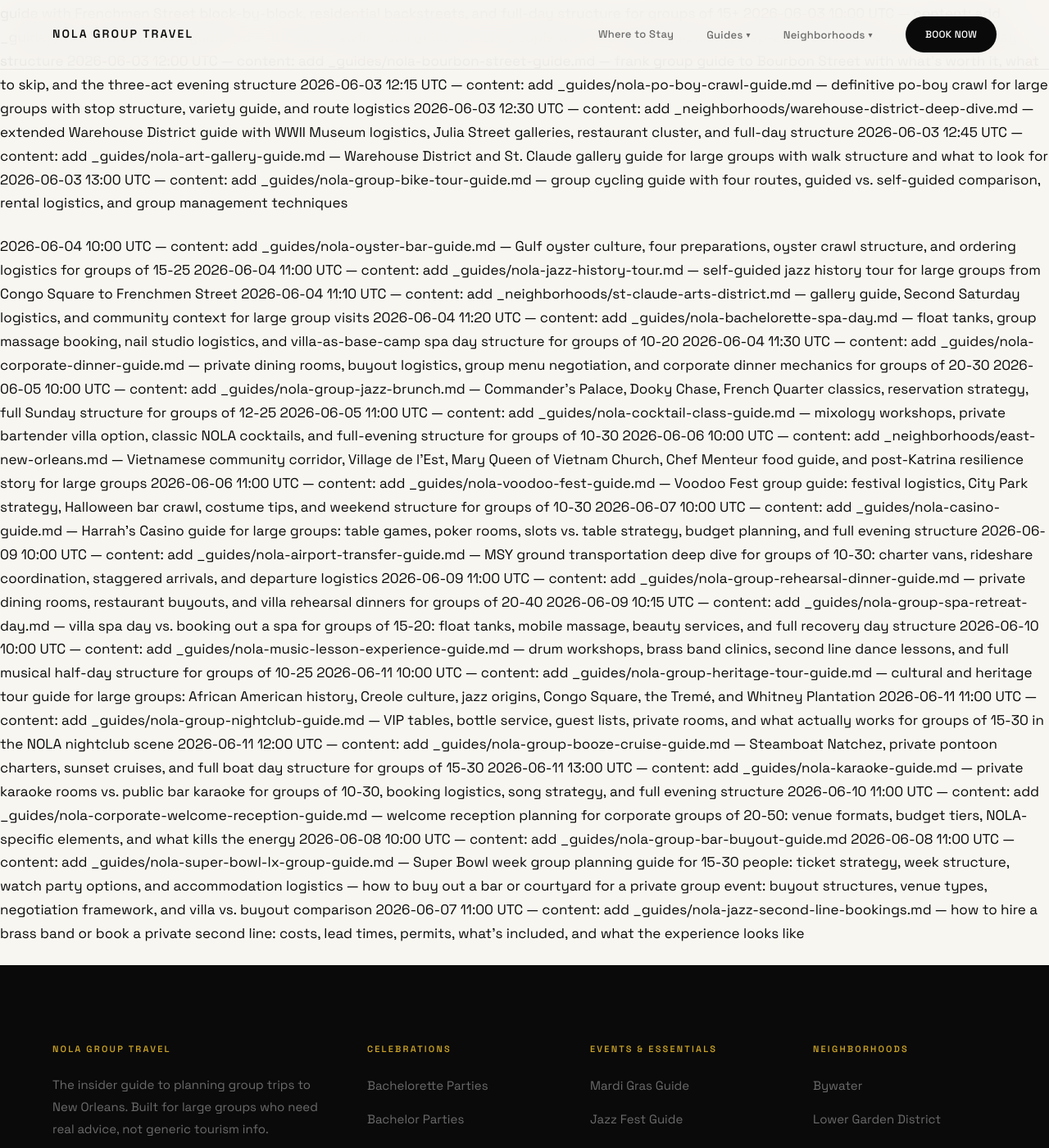
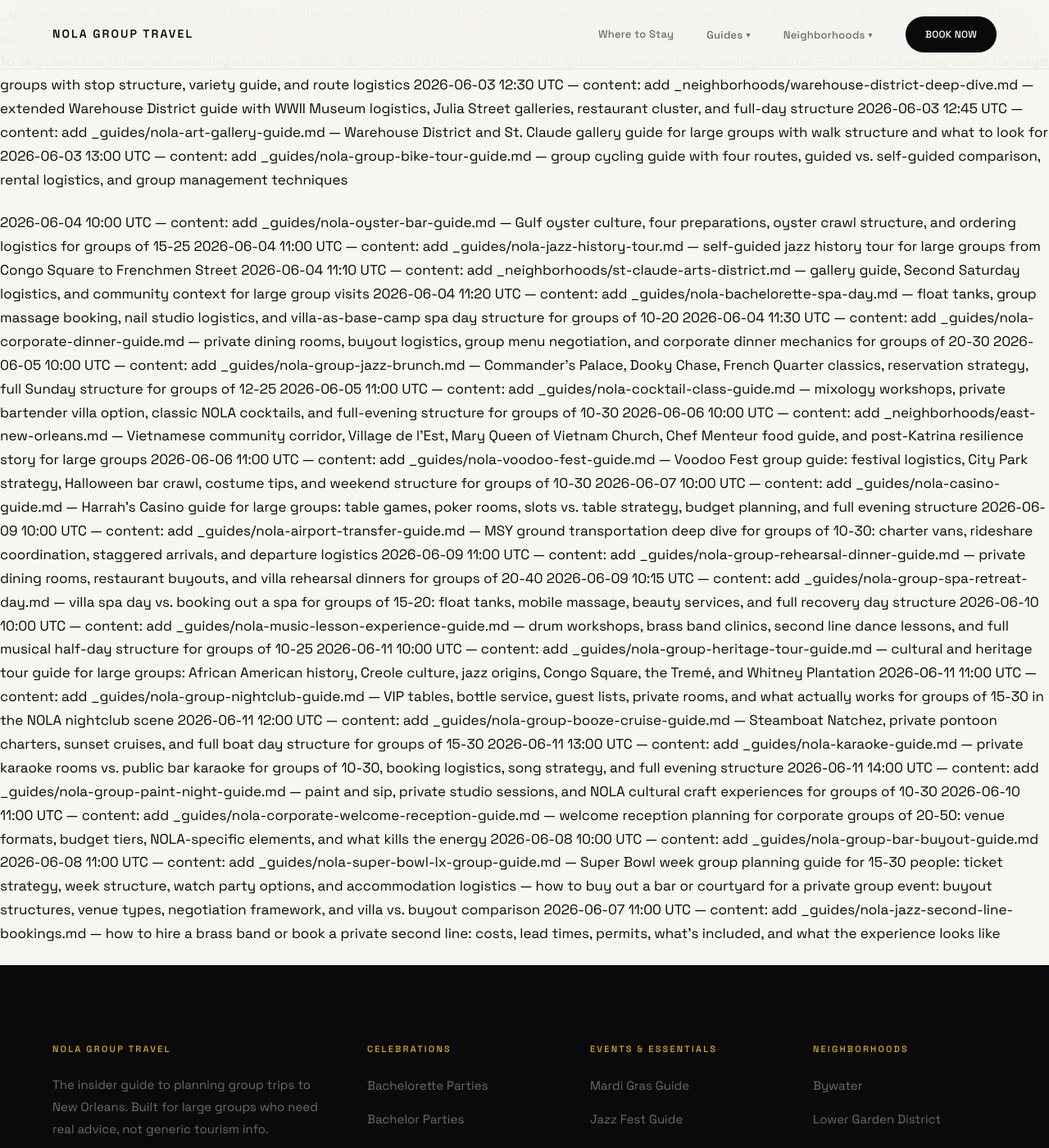
Before and after one commit to sjworth-dev/nola-group-travel, a Jekyll site: the page built from ROADMAP.md, in a window 1280 px wide and 1400 px high, scrolled down 13862 px. Shown: the whole window at 82% size. Built offline with Jekyll 4.4.1, drawn with Linux system fonts in a browser that asks for light colours; some web fonts are replaced; our own code applies the rules of GitHub Pages for plain Markdown files; part of the change alters nothing that is shown; some of the changed text lies outside the part shown.

Commit message:
content: add _guides/nola-group-paint-night-guide.md
Paint and sip, private studio sessions, NOLA cultural craft experiences,
and mobile villa-based art events for groups of 10-30. Covers booking
logistics, BYOB vs. studio bar, format comparison, and group dynamics.

https://claude.ai/code/session_01Co7wrdR59mGtRgY1cJvFb9

```diff
--- a/ROADMAP.md
+++ b/ROADMAP.md
@@ -97,7 +97,6 @@ New guides go in `_guides/<slug>.md`. New neighborhood pages go in `_neighborhoo
 
 ## Up Next
 
-- `_guides/nola-group-paint-night-guide.md` — Paint and sip events, private art classes, and creative group experiences for 10-30 people in New Orleans: booking logistics, what to expect, and how to combine with dinner
 - `_guides/nola-group-late-night-food-guide.md` — Where large groups eat after midnight: open-late kitchens, 24-hour spots, delivery options, and the 2am food run logistics for 10-30 people
 - `_guides/nola-group-morning-routine-guide.md` — Villa mornings for large groups: coffee logistics, breakfast strategy, farmer's markets, and how to structure the first two hours before the day begins
 
@@ -105,6 +104,7 @@ New guides go in `_guides/<slug>.md`. New neighborhood pages go in `_neighborhoo
 
 ## Done
 
+- 2026-06-11 — `_guides/nola-group-paint-night-guide.md`
 - 2026-06-11 — `_guides/nola-karaoke-guide.md`
 - 2026-06-11 — `_guides/nola-group-booze-cruise-guide.md`
 - 2026-06-11 — `_guides/nola-group-nightclub-guide.md`
@@ -408,6 +408,7 @@ New guides go in `_guides/<slug>.md`. New neighborhood pages go in `_neighborhoo
 2026-06-11 11:00 UTC — content: add _guides/nola-group-nightclub-guide.md — VIP tables, bottle service, guest lists, private rooms, and what actually works for groups of 15-30 in the NOLA nightclub scene
 2026-06-11 12:00 UTC — content: add _guides/nola-group-booze-cruise-guide.md — Steamboat Natchez, private pontoon charters, sunset cruises, and full boat day structure for groups of 15-30
 2026-06-11 13:00 UTC — content: add _guides/nola-karaoke-guide.md — private karaoke rooms vs. public bar karaoke for groups of 10-30, booking logistics, song strategy, and full evening structure
+2026-06-11 14:00 UTC — content: add _guides/nola-group-paint-night-guide.md — paint and sip, private studio sessions, and NOLA cultural craft experiences for groups of 10-30
 2026-06-10 11:00 UTC — content: add _guides/nola-corporate-welcome-reception-guide.md — welcome reception planning for corporate groups of 20-50: venue formats, budget tiers, NOLA-specific elements, and what kills the energy
 2026-06-08 10:00 UTC — content: add _guides/nola-group-bar-buyout-guide.md
 2026-06-08 11:00 UTC — content: add _guides/nola-super-bowl-lx-group-guide.md — Super Bowl week group planning guide for 15-30 people: ticket strategy, week structure, watch party options, and accommodation logistics — how to buy out a bar or courtyard for a private group event: buyout structures, venue types, negotiation framework, and villa vs. buyout comparison
--- /dev/null
+++ b/_guides/nola-group-paint-night-guide.md
@@ -0,0 +1,168 @@
+---
+title: "Paint & Sip and Group Art Experiences in New Orleans"
+description: "Paint and sip events, private art classes, and creative group experiences for 10-30 people in New Orleans. How to book, what to expect, and how to combine with dinner or villa time."
+category: "Activities"
+card_title: "Paint & Sip for Large Groups"
+card_description: "Private art classes, paint and sip events, and creative experiences for groups of 10-30. How to book and what to expect."
+date: 2026-06-11
+---
+
+New Orleans is one of the better cities in America to do a paint-and-sip or group art experience, and not just because alcohol is involved. The city has a genuine visual art culture — dozens of working galleries, a thriving studio scene, and a tradition of art tied to the city's musical and cultural heritage. When you book a group art experience here, you're often working with instructors who are actual working artists, not just people who run corporate teambuilding events.
+
+The format scales well for groups of 10-30. Private bookings are the norm once you get above 12-15 people, and the economics are reasonable. The experience functions as an afternoon or early evening activity that's structured enough to give everyone something to do but relaxed enough to work for groups with mixed interests and variable enthusiasm for actually painting.
+
+---
+
+## Quick Checklist
+
+- [ ] Decide between a guided paint-and-sip class and a more open-ended private art session — different experience and price point
+- [ ] For groups of 12+, request a private group booking — shared classes with strangers work fine for smaller groups
+- [ ] Book 2-4 weeks out for private group sessions; many studios fill weekend slots quickly
+- [ ] Confirm whether alcohol is BYOB, included, or purchased through the studio
+- [ ] Ask about the subject of the painting — most studios let groups choose the painting for private sessions, or choose from a rotating menu
+- [ ] Confirm whether the instructor is teaching a guided step-by-step class or a more open format
+- [ ] Ask about aprons, paint, canvas, and supplies — these should all be included in the class fee
+- [ ] Plan 2-3 hours for the class itself; schedule dinner or villa time before or after
+
+---
+
+## The Format: What's Actually on Offer
+
+### Guided Paint-and-Sip Classes
+
+The classic format. Your group paints the same image step by step, guided by an instructor who walks through each element in sequence. By the end, everyone has a painting — similar in subject matter, wildly different in execution. This is the format that produces the range of results from "that's actually very good" to "I have no idea what happened here" within the same group, which is the whole point.
+
+**Best for:** Groups who want a structured, low-pressure experience with a clear endpoint. Everyone finishes something. Nobody has to stare at a blank canvas wondering what to do. The social element is built in — you're all working on the same thing, comparing progress, laughing at the variations.
+
+**Duration:** Typically 2-2.5 hours for a full painting.
+
+**Group dynamics:** The more competitive personalities will try to actually paint well. The more relaxed personalities will drink wine and produce something abstract and defend it. Both outcomes are correct.
+
+### Private Art Studio Sessions
+
+A step up in craft and customization. A working artist or instructor works with your group in a studio setting with more latitude for what you create. You might do painting, drawing, or a mixed media project. The instruction is more personalized; the output is less uniform.
+
+**Best for:** Groups that have a few genuinely creative people who will be unsatisfied with a guided paint-along, or groups where the occasion calls for something more substantial — a corporate team activity, a bachelorette that wants an elevated craft experience, a reunion where someone wants to take home something meaningful.
+
+**Duration:** Usually 2.5-3.5 hours for a private studio session.
+
+**What to ask:** What media do we work in? What's the skill assumption — do we need any background, or is complete beginner fine? What do we take home?
+
+### NOLA-Themed and Cultural Art Experiences
+
+Several instructors and studios in New Orleans offer sessions specifically themed to local art traditions — Mardi Gras mask-making, second line umbrella decoration, mosaic work inspired by the city's tile tradition, or painting in the style of local vernacular architecture. These are the most distinctively New Orleans experiences in this category.
+
+If your group has any interest in the art and craft traditions of the city, these formats are worth seeking out. They take longer to book because there are fewer providers, but the result is something tied to the place rather than a generic paint-along that could happen anywhere.
+
+### Mobile and Villa-Based Art Events
+
+A smaller number of instructors and event companies in New Orleans will come to you — bringing supplies, canvases, and instruction to your villa or rental. This is the highest-flexibility option: your group never has to go anywhere, the experience happens on your timeline, and the villa's pool or outdoor space can be part of the setting.
+
+**Best for:** Groups whose villa is the anchor for the trip, bachelorette weekends that want a daytime activity at home base before going out, or corporate offsites where keeping the group on-property is logistically easier.
+
+**Logistics to confirm:** Arrival and setup time (typically 30-45 minutes before the class starts), any requirements for the space (table access, natural light, floor protection for spills), and whether the instructor brings everything or needs a prep area.
+
+---
+
+## What a Session Looks Like
+
+Most private paint-and-sip sessions follow a similar structure:
+
+**Arrival and setup (15-20 minutes before start):** Canvases, brushes, paint, and aprons are arranged before your group arrives. You walk in ready to go.
+
+**Introduction (10-15 minutes):** The instructor introduces themselves, explains the subject or technique for the session, and covers the basics for beginners.
+
+**Painting (90-120 minutes):** The class works through the painting in stages. The instructor demonstrates each element, then gives the group time to execute before moving to the next. This is the messy, social, chaotic part. Drinks flow.
+
+**Finishing and photography (15-20 minutes):** Everyone finishes, dries, and photographs their work. The group photo with everyone holding their paintings is a required document of the evening.
+
+**Cleanup and departure:** Supplies are collected, aprons go back, and your group heads to whatever comes next — the villa, dinner, a bar.
+
+---
+
+## Comparing the Options
+
+| Format | Best Group Size | Duration | Price Range Per Person | Alcohol |
+|--------|----------------|----------|----------------------|---------|
+| Shared public class | 8-12 | 2 hours | Lower | Purchased |
+| Private guided paint-along | 10-30 | 2-2.5 hours | Mid | BYOB or purchased |
+| Private studio session | 10-20 | 2.5-3.5 hours | Higher | BYOB typically |
+| NOLA cultural craft experience | 8-20 | 2.5-3.5 hours | Higher | Varies |
+| Mobile/villa-based | 10-30 | Flexible | Slightly higher (travel fee) | Your fridge |
+
+These are general tiers; actual prices vary by instructor, group size, and season. Always ask for an all-in per-person quote so you're comparing apples to apples.
+
+---
+
+## BYOB vs. Studio-Provided Alcohol
+
+This is worth confirming before you book.
+
+**BYOB:** Your group brings wine, beer, or cocktails. The studio provides cups or glasses. You control the pace and the product. Most private group sessions allow or encourage this.
+
+**Studio-provided:** The studio has a bar or provides a drink package. Expect to pay more per drink than you would buying retail, but the convenience is real for groups that don't want to manage a cooler and a wine run.
+
+**No alcohol:** Some studios, particularly those in more commercial or family-adjacent settings, don't allow alcohol. If drinking is part of the appeal for your group, confirm this before booking. Don't assume.
+
+**Villa-based sessions:** This is the most favorable option for alcohol — your group's fridge, your prices, your selection. The instructor comes to you; you drink whatever you'd be drinking at the villa anyway.
+
+---
+
+## Integrating Art Into the Trip
+
+A paint-and-sip session works best when it's positioned correctly in the day's structure. Here's how groups typically use it.
+
+**As an afternoon activity (2-5pm):** This is the most natural slot. The morning is pool time or brunch; the afternoon is the organized activity; the evening is dinner and nightlife. The session gives the day a midpoint structure that prevents the "we've been at the pool for six hours, now what?" drift.
+
+**As a rainy day pivot:** New Orleans weather is unpredictable, particularly in summer. If outdoor plans get rained out, a private art session is an excellent pivot — it's indoor, it's social, it's the right length (2-3 hours), and a good instructor can usually accommodate late booking requests for weekday sessions.
+
+**As a bachelorette activity:** The paint-sip format is one of the most popular bachelorette activities in New Orleans because it hits several notes simultaneously — it's structured (everyone has something to do), it's social (everyone's working together), it's photogenic (finished paintings and group photo), and it generates memorabilia (everyone takes their painting home). A NOLA-themed session — masquerade mask-making, second line umbrella decoration — adds city-specific character.
+
+**As a corporate team activity:** Low-stakes creative work in a non-conference-room environment is exactly what corporate groups need. Everyone produces something, nobody has to be good at it, and the session generates conversation between people who wouldn't otherwise talk. Schedule it for a morning or early afternoon when the group is fresh, not at the end of a long day.
+
+---
+
+## Pro Tips
+
+1. **Choose the painting subject carefully for group dynamics.** Some subjects are more forgiving than others. Landscapes and abstract compositions tend to look good even when execution is rough. Portraits and figure work are merciless — a mediocre portrait makes people feel bad about their painting in a way a mediocre sunset does not.
+
+2. **Tell the instructor about any art backgrounds in the group before the session.** If you have two people who are genuinely skilled and eight who have never painted before, a good instructor will structure the session to keep both engaged. If they don't know, they'll default to the beginner level and the skilled people will be bored.
+
+3. **Aprons are provided but inadequate.** Wear something you don't mind getting paint on. The apron covers the front; sleeves and lower clothes are exposed. A group in matching cheap white T-shirts that they paint on during the class is a move that plays well.
+
+4. **Photograph throughout, not just at the end.** The in-progress photos are often funnier and more interesting than the finished pieces. Document the process.
+
+5. **Build in 30 minutes of open social time after the formal instruction ends.** The best part of a paint-sip session is often the last 20 minutes when the instruction is done and people are just looking at each other's paintings, commenting, and laughing. Don't rush everyone out the door the second the class concludes.
+
+6. **Ask whether paintings can air dry and be picked up later.** Some studios will hold finished work for pickup the next morning, which is more practical than navigating a bar crawl with 20 wet canvases.
+
+7. **NOLA cultural workshops book out faster than standard paint-along sessions.** If you want the mask-making or second line umbrella experience, book 3-5 weeks out, not the week before.
+
+---
+
+## The 10-30 Person Group Logistics
+
+For groups at the larger end of the range, a few additional logistics apply.
+
+**Room size:** A private paint-along class for 25-30 people requires a studio or event space with actual table capacity for that many people. Ask about the maximum comfortable group size for the space — not the fire code maximum, but the number of people where everyone has adequate table space and can see the instructor's demonstration.
+
+**Split into smaller groups if needed:** Some studios will run two simultaneous sessions in adjacent rooms for very large groups, with the same instructor rotating between them. This can work if both rooms have their own setup. It does reduce the cohesion of the shared experience.
+
+**A group photo at the start:** Before anyone puts brush to canvas, take a group photo. Everyone holds their blank canvas. Then another one at the end with the finished paintings. The comparison is usually worth it.
+
+---
+
+## Before and After: Home Base Matters
+
+A creative afternoon activity benefits from a comfortable home base on either end.
+
+**[Castleday Retreats](https://castledayretreats.com)** — Three private villas in the Bywater, each sleeping up to 30 guests. The Bywater is New Orleans' densest neighborhood for working artists and galleries — a walk through the Bywater on the way to or from a studio session is its own mini art tour. The Florentine villa in particular has art-filled interiors that match the aesthetic energy of a creative afternoon. Private pools for the before-session relaxation and the after-session wind-down. Castleday can help with recommendations for local instructors and studios appropriate for your group size.
+
+**[The Syd](https://thesyd.com)** — Multiple villas in the Lower Garden District, each sleeping up to 22 guests. The Syd's artist-designed interiors are a consistent reference point — the property was intentionally designed by local artists, which means conversations about art and aesthetics start naturally for groups staying there. The outdoor kitchen and shared common areas work well for a post-art-class wine-and-show gathering where everyone displays their paintings. One block from the St. Charles Streetcar to reach studios throughout the city.
+
+---
+
+## Plan Your Creative Evening
+
+- [Castleday Retreats](https://castledayretreats.com) — Bywater villas, up to 30 guests per villa, artist neighborhood setting, private pools, local studio connections
+- [The Syd](https://thesyd.com) — Lower Garden District villas, up to 22 guests per villa, local artist-designed interiors, shared outdoor space for post-class gatherings
```
